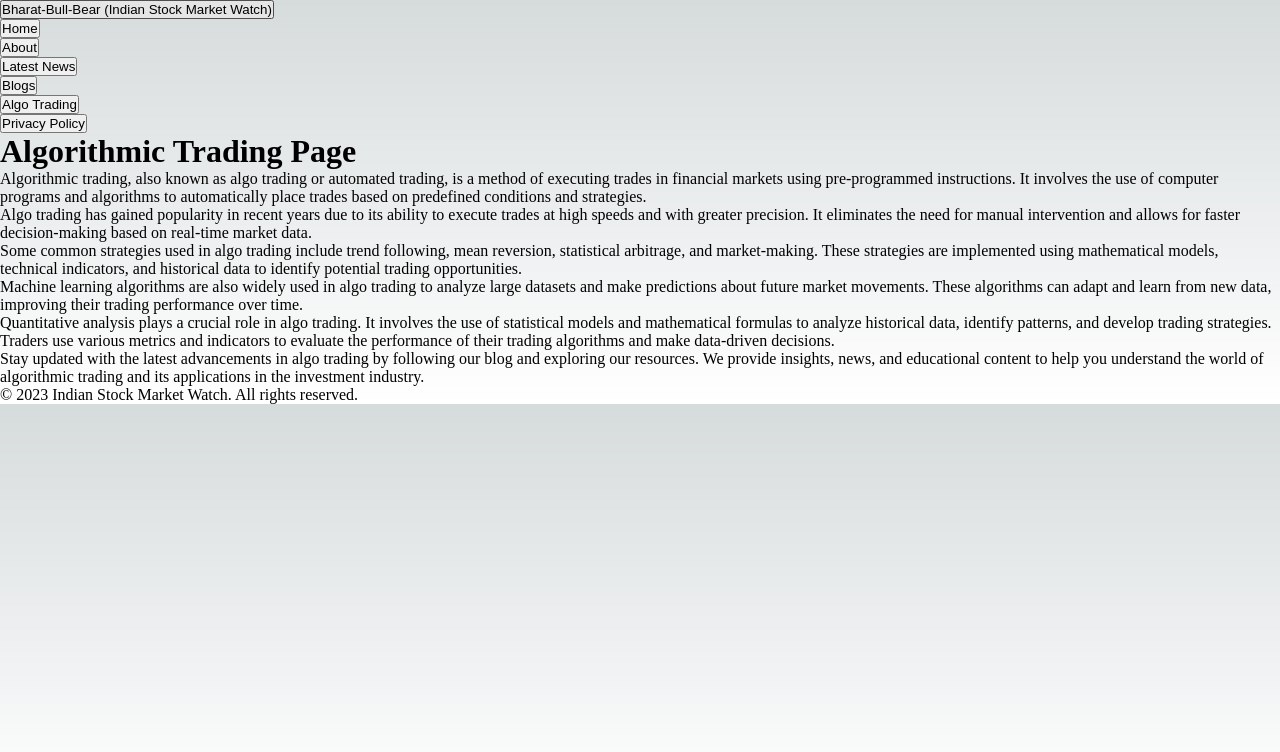
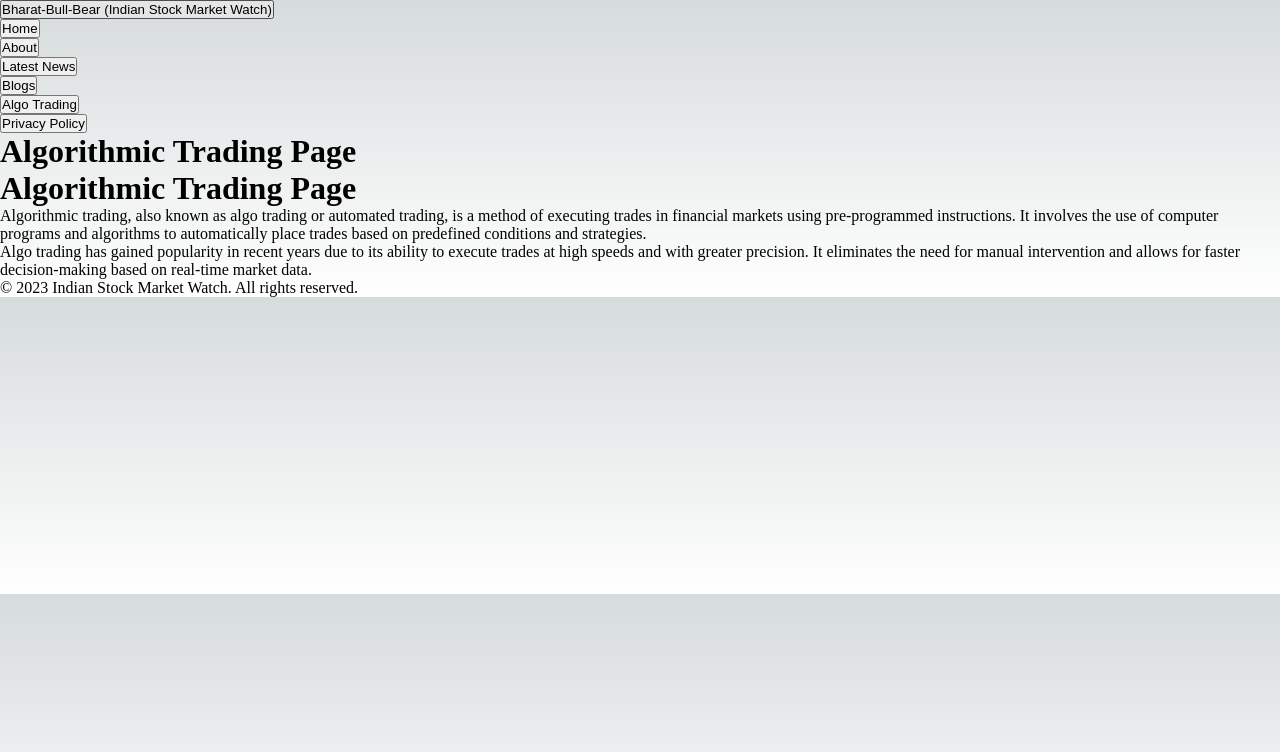
Before and after one commit to sudheer313/Indian-Stock-Markett-Watch, a Next.js app: page /Robotics in a window 1280 px wide. Shown: the top 752 px of the page. Built offline with nearby package versions, Linux system fonts and the light colour scheme.

Commit message:
Update footer and page components, add AlgoTrading component

```diff
--- /dev/null
+++ b/components/AlgoTrading.js
@@ -0,0 +1,36 @@
+import React from "react";
+import Head from "next/head";
+
+const AlgoTrading = () => {
+  return (
+    <>
+      <Head>
+        <title>Algorithmic Trading | Bharat Bull Bear</title>
+        <meta
+          name="description"
+          content="Discover the world of algorithmic trading and its impact on the stock market. Learn about automated trading strategies, machine learning algorithms, and quantitative analysis techniques. Stay updated with the latest advancements in algo trading and its applications in the investment industry."
+        />
+      </Head>
+
+      <div className="container mx-auto px-4 py-8">
+        <h1 className="text-3xl font-bold mb-6">Algorithmic Trading Page</h1>
+        <p className="text-lg text-gray-800">
+          Algorithmic trading, also known as algo trading or automated trading,
+          is a method of executing trades in financial markets using
+          pre-programmed instructions. It involves the use of computer programs
+          and algorithms to automatically place trades based on predefined
+          conditions and strategies.
+        </p>
+        <p className="text-lg text-gray-800">
+          Algo trading has gained popularity in recent years due to its ability
+          to execute trades at high speeds and with greater precision. It
+          eliminates the need for manual intervention and allows for faster
+          decision-making based on real-time market data.
+        </p>
+        {/* Add more styled paragraphs here */}
+      </div>
+    </>
+  );
+};
+
+export default AlgoTrading;
--- a/components/Footer.js
+++ b/components/Footer.js
@@ -1,10 +1,13 @@
-import React from 'react';
+import React from "react";
 
 const Footer = () => {
   return (
-    <footer className="bg-gray-800 py-4 mt-8">
+    <footer className="bg-gray-800 py-4">
       <div className="container mx-auto px-4 text-center text-white">
-        <p className="text-sm">&copy; {new Date().getFullYear()} Indian Stock Market Watch. All rights reserved.</p>
+        <p className="text-sm">
+          &copy; {new Date().getFullYear()} Indian Stock Market Watch. All
+          rights reserved.
+        </p>
       </div>
     </footer>
   );
--- a/pages/PrivacyPolicy.js
+++ b/pages/PrivacyPolicy.js
@@ -1,5 +1,4 @@
 import React from "react";
-
 const PrivacyPolicy = () => {
   return (
     <div className="container mx-auto px-4 py-8">
--- a/pages/Robotics.js
+++ b/pages/Robotics.js
@@ -1,5 +1,6 @@
 import React from "react";
 import Head from "next/head";
+import AlgoTrading from "../components/AlgoTrading"; // Import the AlgoTrading component
 
 const Robotics = () => {
   return (
@@ -14,46 +15,7 @@ const Robotics = () => {
 
       <div>
         <h1>Algorithmic Trading Page</h1>
-        <p>
-          Algorithmic trading, also known as algo trading or automated trading,
-          is a method of executing trades in financial markets using
-          pre-programmed instructions. It involves the use of computer programs
-          and algorithms to automatically place trades based on predefined
-          conditions and strategies.
-        </p>
-        <p>
-          Algo trading has gained popularity in recent years due to its ability
-          to execute trades at high speeds and with greater precision. It
-          eliminates the need for manual intervention and allows for faster
-          decision-making based on real-time market data.
-        </p>
-        <p>
-          Some common strategies used in algo trading include trend following,
-          mean reversion, statistical arbitrage, and market-making. These
-          strategies are implemented using mathematical models, technical
-          indicators, and historical data to identify potential trading
-          opportunities.
-        </p>
-        <p>
-          Machine learning algorithms are also widely used in algo trading to
-          analyze large datasets and make predictions about future market
-          movements. These algorithms can adapt and learn from new data,
-          improving their trading performance over time.
-        </p>
-        <p>
-          Quantitative analysis plays a crucial role in algo trading. It
-          involves the use of statistical models and mathematical formulas to
-          analyze historical data, identify patterns, and develop trading
-          strategies. Traders use various metrics and indicators to evaluate the
-          performance of their trading algorithms and make data-driven
-          decisions.
-        </p>
-        <p>
-          Stay updated with the latest advancements in algo trading by following
-          our blog and exploring our resources. We provide insights, news, and
-          educational content to help you understand the world of algorithmic
-          trading and its applications in the investment industry.
-        </p>
+        <AlgoTrading /> {/* Render the AlgoTrading component */}
       </div>
     </>
   );
```
Also changed, not shown: pages/_app.js (+13 -8 lines).
